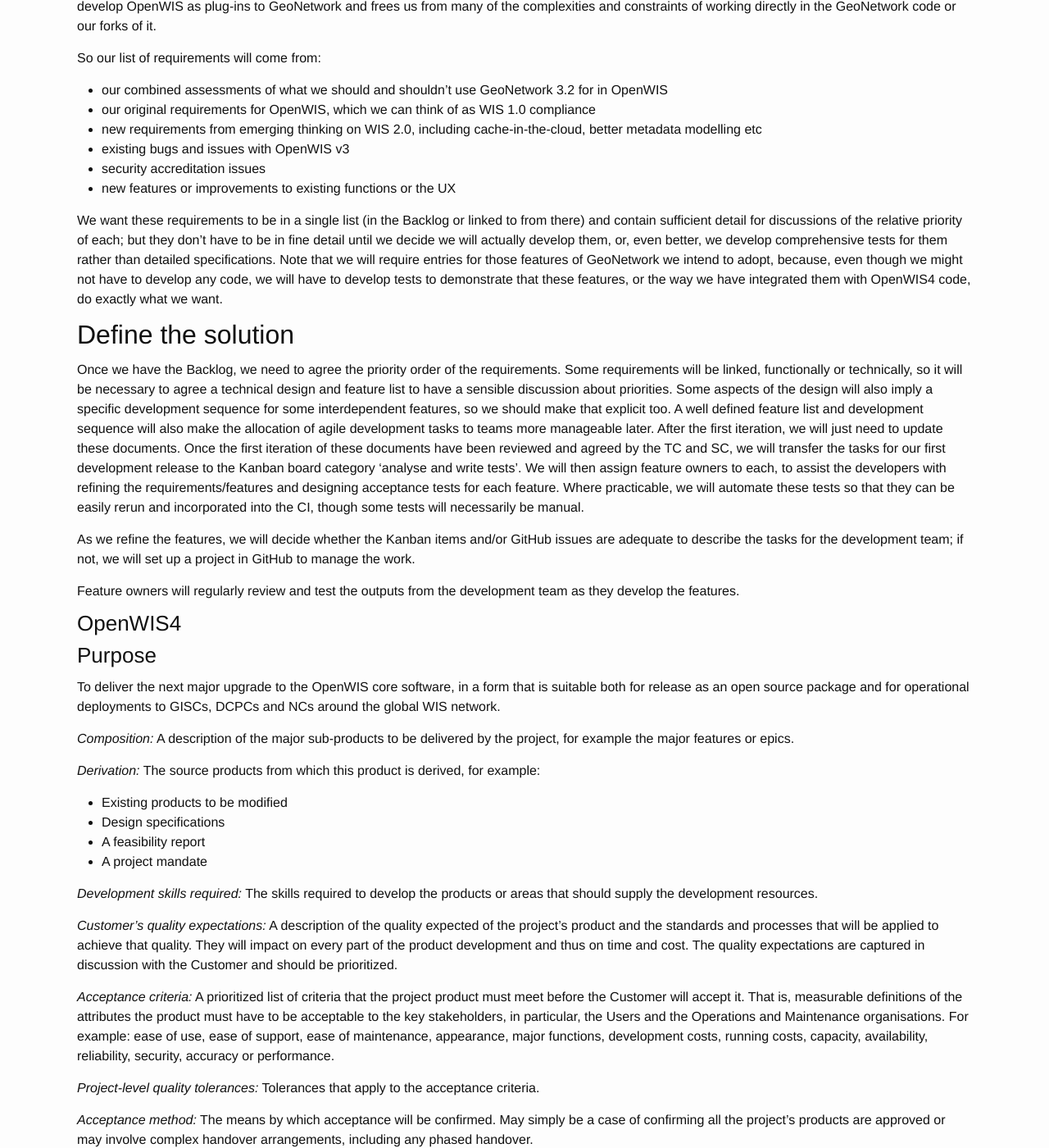
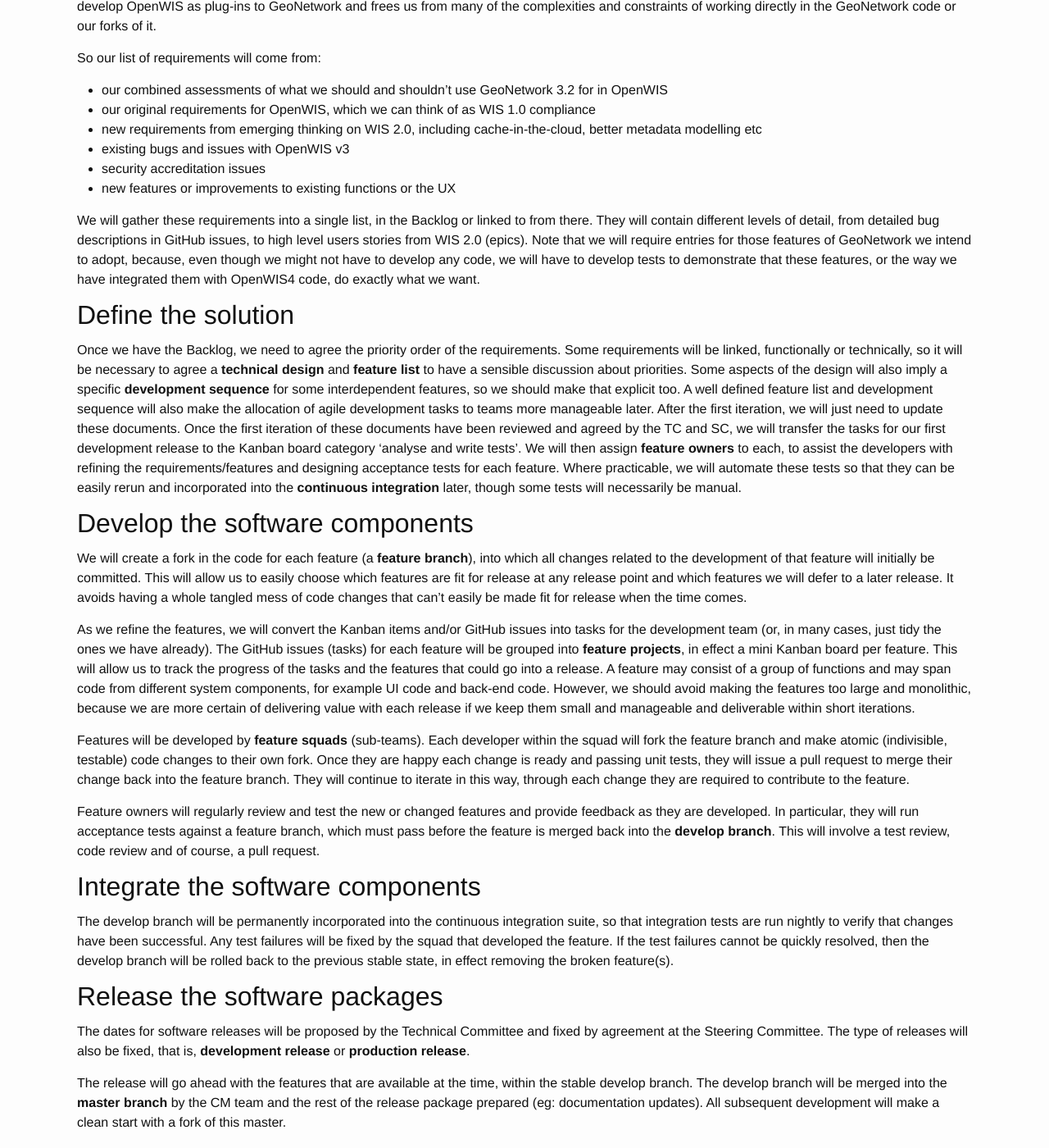
Before and after one commit to OpenWIS/openwis-documentation, a Jekyll site: the page built from _kanban/OpenWIS-Backlog-000191.md, in a window 1280 px wide and 1400 px high, scrolled down 1026 px. Shown: the whole window at 82% size. Built offline with Jekyll 4.4.1, drawn with Linux system fonts in a browser that asks for light colours; some of the changed text lies outside the part shown.

Commit message:
kanban update6 Jan 2017

```diff
--- a/_kanban/OpenWIS-Backlog-000191.md
+++ b/_kanban/OpenWIS-Backlog-000191.md
@@ -9,16 +9,16 @@
 kanPullReq:
 kanFeature: Good documentation
 kanRelease: 4
-kanMetric: 8.3
+kanMetric: 8.1
 kanSize: 5
-kanPriority: 1
+kanPriority: 2
 kanRepo: OpenWIS/openwis-documentation
 kanProject:
 ---
 Clarify and document the development process so that the remote teams can work together more effectively on version 4.
 
 ---
-[development process][DP]
+Link to [development process][DP] diagram.
 
 
 # The Development Lifecycle of OpenWIS Core version 4
@@ -51,90 +51,26 @@
 - security accreditation issues
 - new features or improvements to existing functions or the UX
 
-We want these requirements to be in a single list (in the Backlog or linked to from there) and contain sufficient detail for discussions of the relative priority of each; but they don’t have to be in fine detail until we decide we will actually develop them, or, even better, we develop comprehensive tests for them rather than detailed specifications. Note that we will require entries for those features of GeoNetwork we intend to adopt, because, even though we might not have to develop any code, we will have to develop tests to demonstrate that these features, or the way we have integrated them with OpenWIS4 code, do exactly what we want.
+We will gather these requirements into a single list, in the Backlog or linked to from there.  They will contain different levels of detail, from detailed bug descriptions in GitHub issues, to high level users stories from WIS 2.0 (epics). Note that we will require entries for those features of GeoNetwork we intend to adopt, because, even though we might not have to develop any code, we will have to develop tests to demonstrate that these features, or the way we have integrated them with OpenWIS4 code, do exactly what we want.
 
 ## Define the solution
-Once we have the Backlog, we need to agree the priority order of the requirements.  Some requirements will be linked, functionally or technically, so it will be necessary to agree a technical design and feature list to have a sensible discussion about priorities.  Some aspects of the design will also imply a specific development sequence for some interdependent features, so we should make that explicit too.  A well defined feature list and development sequence will also make the allocation of agile development tasks to teams more manageable later. After the first iteration, we will just need to update these documents. Once the first iteration of these documents have been reviewed and agreed by the TC and SC, we will transfer the tasks for our first development release to the Kanban board category ‘analyse and write tests’. We will then assign feature owners to each, to assist the developers with refining the requirements/features and designing acceptance tests for each feature. Where practicable, we will automate these tests so that they can be easily rerun and incorporated into the CI, though some tests will necessarily be manual.
+Once we have the Backlog, we need to agree the priority order of the requirements.  Some requirements will be linked, functionally or technically, so it will be necessary to agree a **technical design** and **feature list** to have a sensible discussion about priorities.  Some aspects of the design will also imply a specific **development sequence** for some interdependent features, so we should make that explicit too.  A well defined feature list and development sequence will also make the allocation of agile development tasks to teams more manageable later. After the first iteration, we will just need to update these documents. Once the first iteration of these documents have been reviewed and agreed by the TC and SC, we will transfer the tasks for our first development release to the Kanban board category ‘analyse and write tests’. We will then assign **feature owners** to each, to assist the developers with refining the requirements/features and designing acceptance tests for each feature. Where practicable, we will automate these tests so that they can be easily rerun and incorporated into the **continuous integration** later, though some tests will necessarily be manual.
 
-As we refine the features, we will decide whether the Kanban items and/or GitHub issues are adequate to describe the tasks for the development team; if not, we will set up a project in GitHub to manage the work.
+## Develop the software components
+We will create a fork in the code for each feature (a **feature branch**), into which all changes related to the development of that feature will initially be committed.  This will allow us to easily choose which features are fit for release at any release point and which features we will defer to a later release.  It avoids having a whole tangled mess of code changes that can't easily be made fit for release when the time comes.
 
-Feature owners will regularly review and test the outputs from the development team as they develop the features.
+As we refine the features, we will convert the Kanban items and/or GitHub issues into tasks for the development team (or, in many cases, just tidy the ones we have already).  The GitHub issues (tasks) for each feature will be grouped into **feature projects**, in effect a mini Kanban board per feature.  This will allow us to track the progress of the tasks and the features that could go into a release.  A feature may consist of a group of functions and may span code from different system components, for example UI code and back-end code.  However, we should avoid making the features too large and monolithic, because we are more certain of delivering value with each release if we keep them small and manageable and deliverable within short iterations.
 
-### OpenWIS4
+Features will be developed by **feature squads** (sub-teams).  Each developer within the squad will fork the feature branch and make atomic (indivisible, testable) code changes to their own fork.  Once they are happy each change is ready and passing unit tests, they will issue a pull request to merge their change back into the feature branch. They will continue to iterate in this way, through each change they are required to contribute to the feature.
 
-### Purpose
-To deliver the next major upgrade to the OpenWIS core software, in a form that is suitable both for release as an open source package and for operational deployments to GISCs, DCPCs and NCs around the global WIS network.
+Feature owners will regularly review and test the new or changed features and provide feedback as they are developed.  In particular, they will run acceptance tests against a feature branch, which must pass before the feature is merged back into the **develop branch**.  This will involve a test review, code review and of course, a pull request.
 
-*Composition:* A description of the major sub-products to be delivered by the project, for example the major features or epics.
+## Integrate the software components
+The develop branch will be permanently incorporated into the continuous integration suite, so that integration tests are run nightly to verify that changes have been successful.  Any test failures will be fixed by the squad that developed the feature.  If the test failures cannot be quickly resolved, then the develop branch will be rolled back to the previous stable state, in effect removing the broken feature(s).
 
-*Derivation:* The source products from which this product is derived, for example:
+## Release the software packages
+The dates for software releases will be proposed by the Technical Committee and fixed by agreement at the Steering Committee.  The type of releases will also be fixed, that is, **development release** or **production release**.
 
-  - Existing products to be modified
-  - Design specifications
-  - A feasibility report
-  - A project mandate
-
-*Development skills required:* The skills required to develop the products or areas that should supply the development resources.
-
-*Customer's quality expectations:* A description of the quality expected of the project's product and the standards and processes that will be applied to achieve that quality.  They will impact on every part of the product development and thus on time and cost.   The quality expectations are captured in discussion with the Customer and should be prioritized.
-
-*Acceptance criteria:* A prioritized list of criteria that the project product must meet before the Customer will accept it.  That is, measurable definitions of the attributes the product must have to be acceptable to the key stakeholders, in particular, the Users and the Operations and Maintenance organisations.  For example: ease of use, ease of support, ease of maintenance, appearance, major functions, development costs, running costs, capacity, availability, reliability, security, accuracy or performance.
-
-*Project-level quality tolerances:* Tolerances that apply to the acceptance criteria.
-
-*Acceptance method:* The means by which acceptance will be confirmed.  May simply be a case of confirming all the project's products are approved or may involve complex handover arrangements, including any phased handover.
-
-*Acceptance responsibilities:* Define who will be responsible for approvals and acceptance.
-
----
-
-### Project Product Description
-
-#### Purpose:
-The Project Product Description defines what the project must do to gain acceptance; it is the 'Definition of Done' for the entire project.
-
-#### Composition:
-*Title:* Name by which the project is known.
-
-*Purpose:* Defines the purpose that the project's product will fulfil and who will use it.  Helpful in understanding the product's functions, size, quality, complexity, robustness, etc.  It should focus on the outcomes and benefits of the project, not describe a solution.
-
-*Composition:* A description of the major sub-products to be delivered by the project, for example the major features or epics.
-
-*Derivation:* The source products from which this product is derived, for example:
-
-  - Existing products to be modified
-  - Design specifications
-  - A feasibility report
-  - A project mandate
-
-*Development skills required:* The skills required to develop the products or areas that should supply the development resources.
-
-*Customer's quality expectations:* A description of the quality expected of the project's product and the standards and processes that will be applied to achieve that quality.  They will impact on every part of the product development and thus on time and cost.   The quality expectations are captured in discussion with the Customer and should be prioritized.
-
-*Acceptance criteria:* A prioritized list of criteria that the project product must meet before the Customer will accept it.  That is, measurable definitions of the attributes the product must have to be acceptable to the key stakeholders, in particular, the Users and the Operations and Maintenance organisations.  For example: ease of use, ease of support, ease of maintenance, appearance, major functions, development costs, running costs, capacity, availability, reliability, security, accuracy or performance.
-
-*Project-level quality tolerances:* Tolerances that apply to the acceptance criteria.
-
-*Acceptance method:* The means by which acceptance will be confirmed.  May simply be a case of confirming all the project's products are approved or may involve complex handover arrangements, including any phased handover.
-
-*Acceptance responsibilities:* Define who will be responsible for approvals and acceptance.
-
----
-
-## Backlog to Kanban
-
----
-
-## Allocating Work
-
----
-
-## Integration
-
----
-
-## Release
-
----
+The release will go ahead with the features that are available at the time, within the stable develop branch.  The develop branch will be merged into the **master branch** by the CM team and the rest of the release package prepared (eg: documentation updates).  All subsequent development will make a clean start with a fork of this master.
 
 [DP]: {{ site.baseurl | prepend: site.url }}/assets/OpenWIS4-development-process.svg
```
Also changed, not shown: _backlog/OpenWIS-Backlog-000194.md (added, +76 -0 lines).
